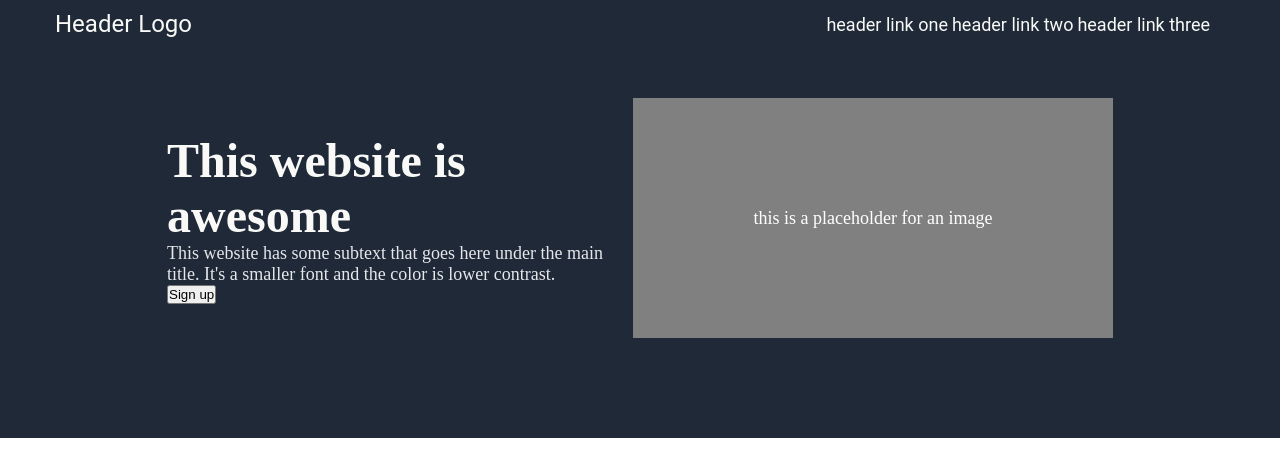
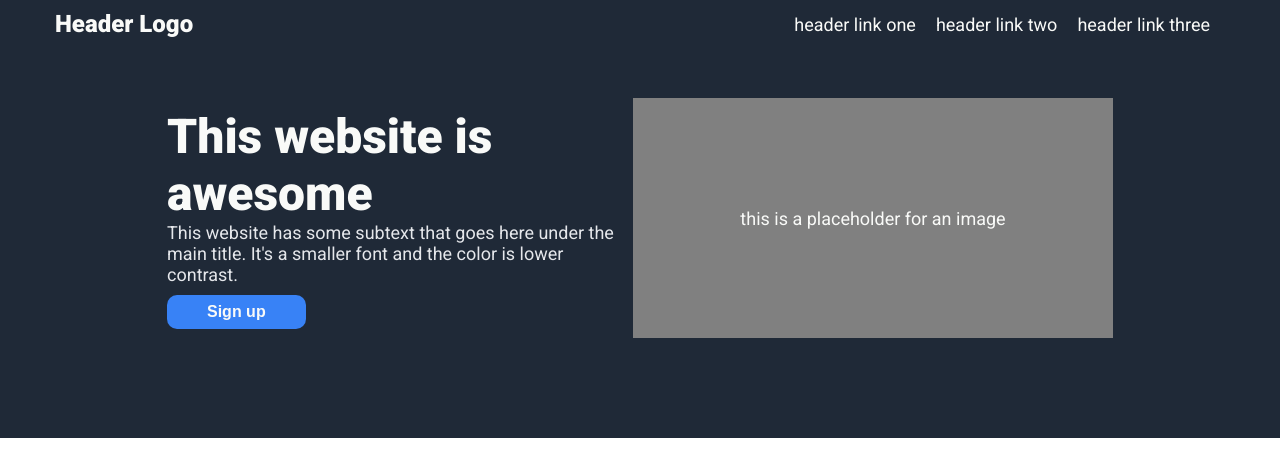
Before and after one commit to aravindshenoy13/odin-landing-page, a plain HTML site: page index.html in a window 1280 px wide. Drawn offline with Linux system fonts and the light colour scheme.

Commit message:
header finished

```diff
--- a/index.html
+++ b/index.html
@@ -5,6 +5,7 @@
     <meta name="viewport" content="width=device-width, initial-scale=1.0">
     <title>Document</title>
     <link rel="stylesheet" href="styles.css">
+
 </head>
 <body>
     <div class="dark-container">
@@ -13,7 +14,7 @@
                 Header Logo
             </div>
             <div class="right">
-                <ul>
+                <ul class = "header-links">
                     <a class="links" href="">header link one</a>
                     <a class="links" href="">header link two</a>
                     <a class="links" href="">header link three</a>
@@ -24,7 +25,7 @@
             <div class="text">
                 <p class="first">This website is awesome</p>
                 <p class="second">This website has some subtext that goes here under the main title. It's a smaller font and the color is lower contrast.</p>
-                <button>Sign up</button>
+                <button class="sign-up-top">Sign up</button>
             </div>
             <div class = "image">
                 this is a placeholder for an image
--- a/styles.css
+++ b/styles.css
@@ -1,3 +1,5 @@
+
+@import url('https://fonts.googleapis.com/css2?family=Roboto:ital,wght@0,100..900;1,100..900&display=swap');
 
 * {
     padding: 0;
@@ -13,7 +15,7 @@
     align-items: center;
     justify-content: space-between;
     padding-bottom: 60px;
-    font-family: Roboto;
+    font-family: 'Roboto';
 }
 
 .header .links {
@@ -26,7 +28,13 @@
 .header .left {
     font-size: 24px;
     color: #F9FAF8;
+    font-weight: 900;
 
+}
+
+.header-links {
+    display: flex;
+    gap: 20px;
 }
 
 .content {
@@ -35,6 +43,7 @@
     align-items: center;
     gap: 16px;
     padding-bottom: 100px;
+    font-family: 'Roboto';
 }
 
 .content .text {
@@ -50,6 +59,7 @@
 .content .text .second {
     font-size: 18px;
     color: #E5E7EB;
+    margin-bottom: 10px;
 }
 .content .image {
     height: 240px;
@@ -58,8 +68,18 @@
     display: flex;
     justify-content: center;
     align-items: center;
-    color: white;
+    color: #F9FAF8;
     font-size: 18px;
+}
+
+.sign-up-top {
+    border: 0;
+    background-color: #3882F6;
+    padding: 8px 40px;
+    font-size: 16px;
+    border-radius: 10px;
+    color: #F9FAF8;
+    font-weight: 800;
 }
 
 .ul {
```
